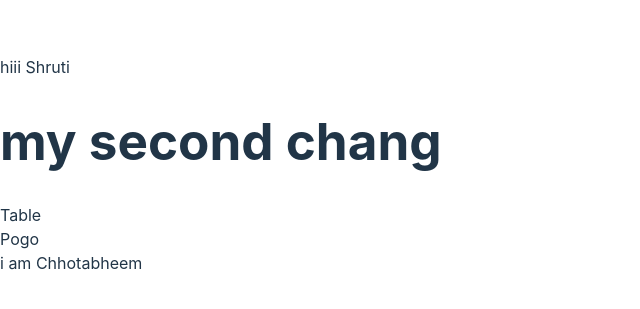
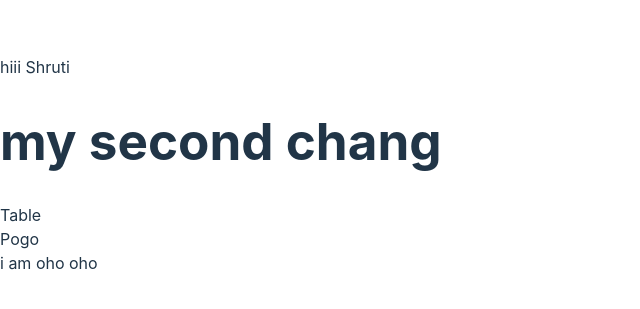
Before and after one commit to shrutikamani/Table-data, a React (Vite) app in the folder Frontend/: page / in a window 1280 px wide. Shown: the part 235-544 px from the top of the page, without its empty margins (0-640 px from the left). Built offline with nearby package versions, Linux system fonts and the light colour scheme.

Commit message:
chotya bheem change

```diff
--- a/Frontend/src/Chhotabheem.jsx
+++ b/Frontend/src/Chhotabheem.jsx
@@ -3,7 +3,7 @@ import React from 'react'
 const Chhotabheem = () =>
 {
   return (
-    <div>i am Chhotabheem</div>
+    <div>i am oho oho</div>
   )
 }
 
```
